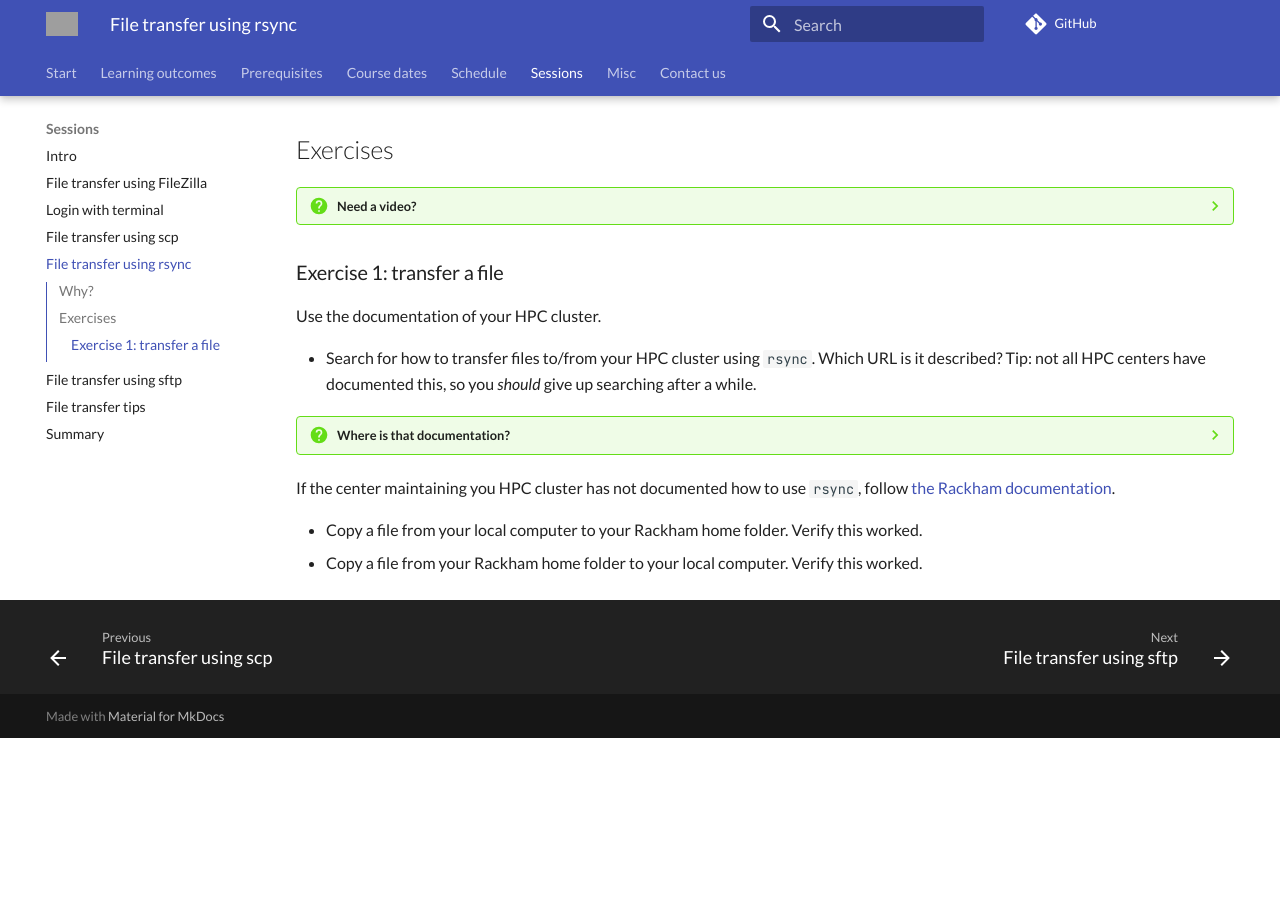
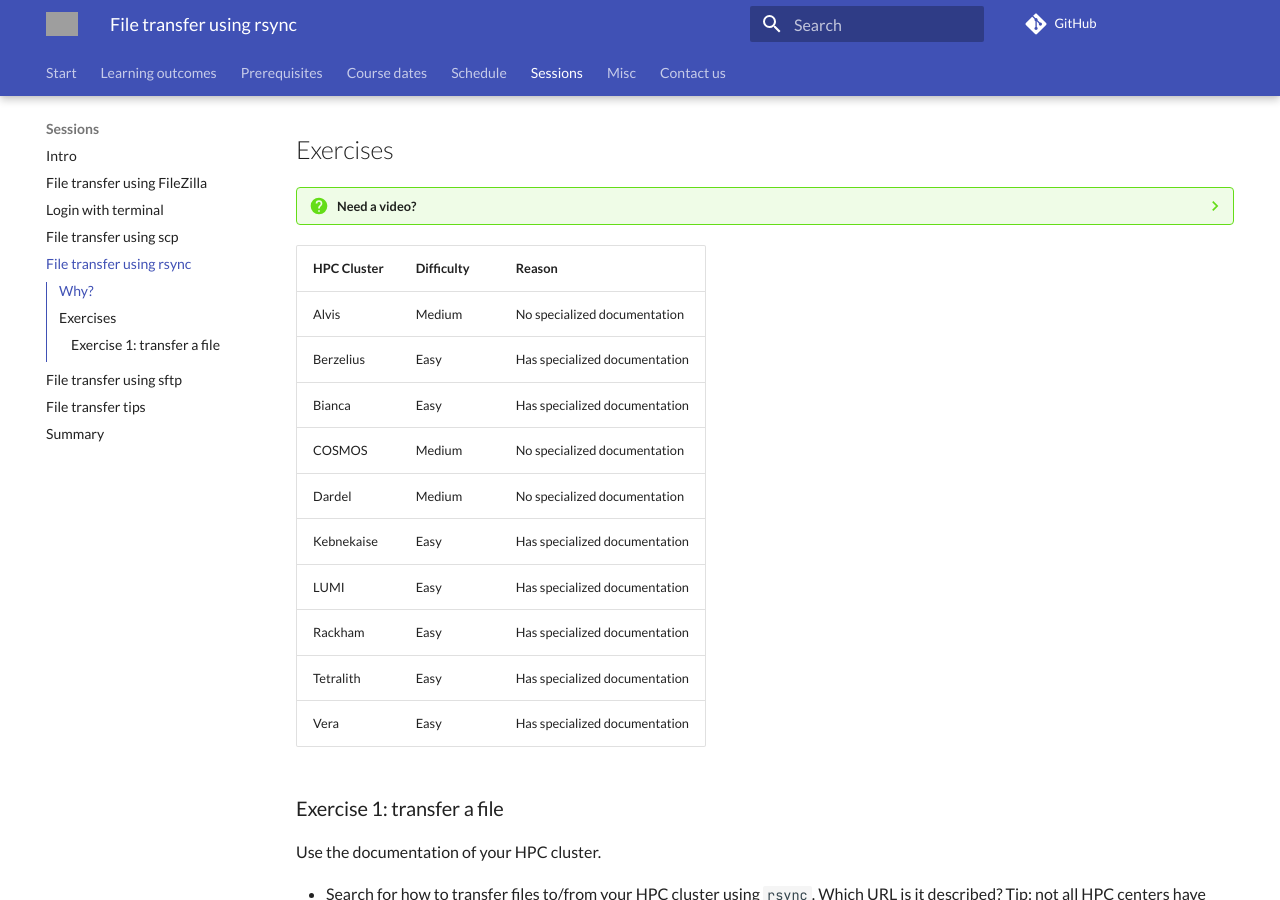
Before and after one commit to UPPMAX/naiss_file_transfer_course, an MkDocs documentation site: the page built from docs/sessions/rsync/README.md, in a window 1280 px wide and 900 px high, scrolled down 504 px. Built offline with MkDocs 1.6.1 and Material for MkDocs 9.7.7, drawn with Linux system fonts in a browser that asks for light colours; comment, search, counter and statistics services are not loaded; before the commit the page ends 1242 px from its top, so only the background shows below that; grey boxes are pictures that could not be loaded.

Commit message:
Add difficulty

```diff
--- a/docs/sessions/rsync/README.md
+++ b/docs/sessions/rsync/README.md
@@ -63,6 +63,23 @@
 
     <!-- markdownlint-enable MD013 -->
 
+<!-- markdownlint-disable MD013 --><!-- Tables cannot be split up over lines, hence will break 80 characters per line -->
+
+HPC Cluster|Difficulty|Reason
+-----------|----------|-----------------------------
+Alvis      |Medium    |No specialized documentation
+Berzelius  |Easy      |Has specialized documentation
+Bianca     |Easy      |Has specialized documentation
+COSMOS     |Medium    |No specialized documentation
+Dardel     |Medium    |No specialized documentation
+Kebnekaise |Easy      |Has specialized documentation
+LUMI       |Easy      |Has specialized documentation
+Rackham    |Easy      |Has specialized documentation
+Tetralith  |Easy      |Has specialized documentation
+Vera       |Easy      |Has specialized documentation
+
+<!-- markdownlint-enable MD013 -->
+
 ### Exercise 1: transfer a file
 
 Use the documentation of your HPC cluster.
```
